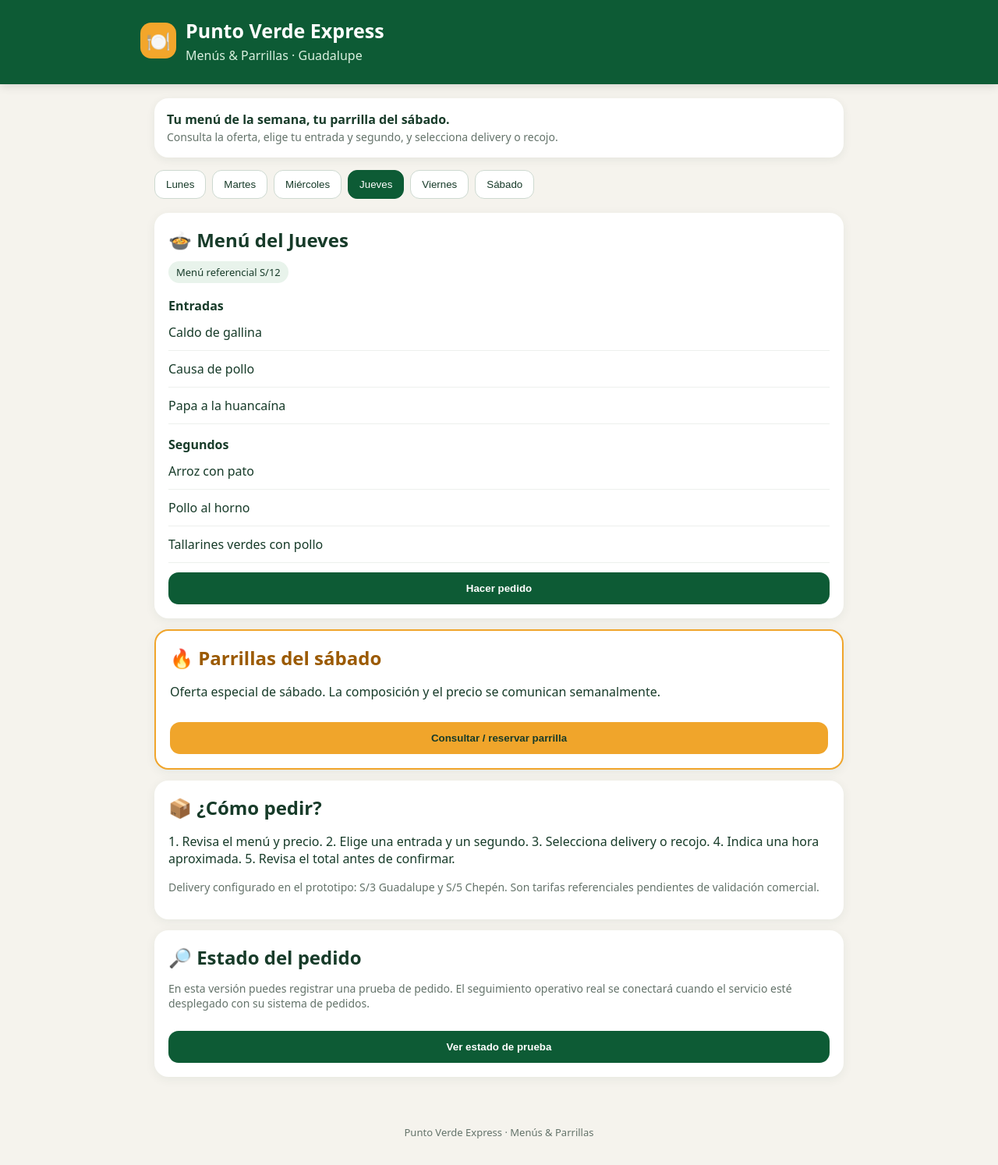
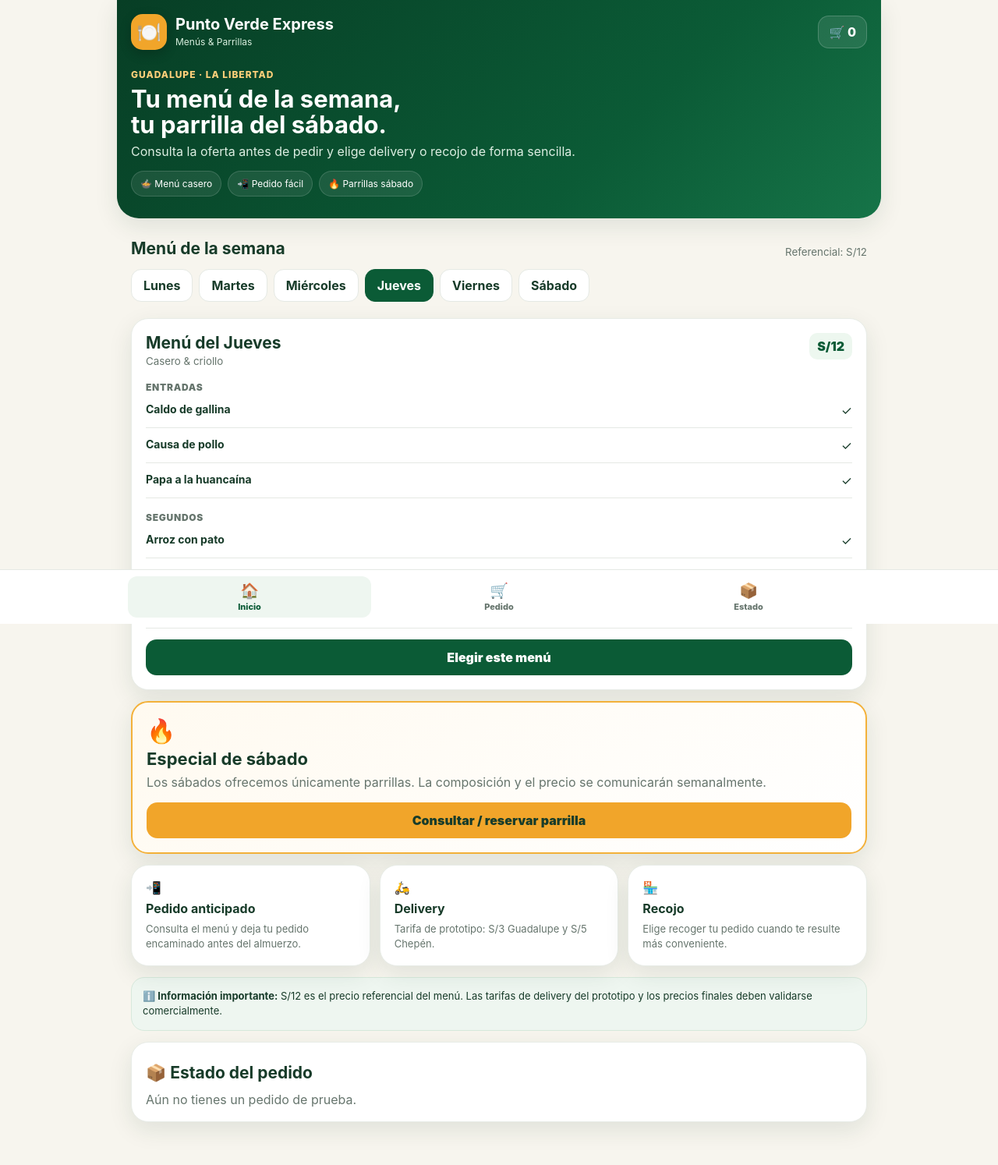
Before and after one commit to meraop721-dotcom/punto-verde-express, a website: page public/index.html in a window 1280 px wide. Shown: the whole page at 78% size. Drawn offline with Linux system fonts and the light colour scheme.

Commit message:
Add files via upload

```diff
--- a/package.json
+++ b/package.json
@@ -1,6 +1,6 @@
 {
   "name": "punto-verde-express",
-  "version": "2.0.0",
+  "version": "3.0.0",
   "private": true,
   "scripts": {
     "start": "node server.js"
--- a/public/index.html
+++ b/public/index.html
@@ -2,44 +2,83 @@
 <html lang="es">
 <head>
 <meta charset="utf-8">
-<meta name="viewport" content="width=device-width,initial-scale=1">
-<title>Punto Verde Express - Menús & Parrillas</title>
+<meta name="viewport" content="width=device-width,initial-scale=1,viewport-fit=cover">
+<meta name="theme-color" content="#0b5b36">
+<meta name="description" content="Punto Verde Express — Menús & Parrillas">
+<link rel="manifest" href="/manifest.webmanifest">
+<title>Punto Verde Express</title>
 <style>
-*{box-sizing:border-box}body{margin:0;font-family:system-ui,-apple-system,Segoe UI,Roboto,sans-serif;background:#f5f3ed;color:#173b29}
-header{background:#0d5b35;color:white;padding:22px 18px 26px;position:sticky;top:0;z-index:5;box-shadow:0 2px 12px #0002}
-.wrap{max-width:920px;margin:auto}.brand{display:flex;align-items:center;gap:12px}.logo{width:46px;height:46px;border-radius:14px;background:#f3a62b;display:grid;place-items:center;font-size:25px}
-h1{margin:0;font-size:25px}header p{margin:4px 0 0;color:#d9f0df}
-main{padding:18px}.notice{background:#fff;border-radius:18px;padding:16px;margin-bottom:16px;box-shadow:0 3px 12px #173b2912}
-.days{display:flex;gap:8px;overflow:auto;padding-bottom:4px}.day{border:1px solid #cdd9d0;background:white;border-radius:12px;padding:10px 14px;white-space:nowrap;color:#173b29}.day.active{background:#0d5b35;color:white;border-color:#0d5b35}
-.card{background:white;border-radius:18px;padding:18px;margin:14px 0;box-shadow:0 3px 14px #173b2910}.card h2{margin:0 0 8px}.tag{display:inline-block;background:#e8f3eb;border-radius:999px;padding:5px 10px;font-size:13px;margin:3px 4px 3px 0}.section{font-weight:800;margin-top:15px}.item{display:flex;justify-content:space-between;gap:12px;padding:12px 0;border-bottom:1px solid #edf0ed}.item:last-child{border-bottom:0}.price{font-weight:800;white-space:nowrap}.select{display:grid;grid-template-columns:1fr 1fr;gap:10px}.select button,.primary{border:0;border-radius:13px;padding:13px;font-weight:700;cursor:pointer}.primary{background:#0d5b35;color:white;width:100%;margin-top:12px}.secondary{background:#f0a52b;color:#173b29}.muted{color:#64736a;font-size:14px}.special{border:2px solid #f0a52b}.special h2{color:#9b5a00}
-.modal{display:none;position:fixed;inset:0;background:#0007;z-index:20;padding:16px;align-items:flex-end}.modal.show{display:flex}.sheet{background:white;border-radius:22px 22px 0 0;width:100%;max-width:700px;margin:auto;padding:20px;max-height:90vh;overflow:auto}.row{display:flex;justify-content:space-between;align-items:center;gap:12px;margin:10px 0}.row select,.row input{width:100%;padding:12px;border:1px solid #ccd6cf;border-radius:10px;background:white}.close{float:right;border:0;background:#eee;border-radius:50%;width:36px;height:36px}
-.status{padding:14px;border-radius:14px;background:#eef7f0;margin-top:12px}
-footer{text-align:center;color:#64736a;padding:30px 15px;font-size:13px}
-@media(max-width:600px){.select{grid-template-columns:1fr}h1{font-size:21px}}
+:root{--green:#0b5b36;--green2:#0f7143;--cream:#f7f5ee;--gold:#f1a52a;--ink:#173b29;--muted:#66756d;--white:#fff;--line:#e5e9e4;--shadow:0 10px 30px rgba(17,55,38,.10)}
+*{box-sizing:border-box}html{scroll-behavior:smooth}body{margin:0;background:var(--cream);color:var(--ink);font-family:Inter,system-ui,-apple-system,BlinkMacSystemFont,"Segoe UI",sans-serif;padding-bottom:78px}
+button,input,select{font:inherit}.app{max-width:980px;margin:auto}
+.top{background:linear-gradient(135deg,#073e25,#0b5b36 65%,#167448);color:white;padding:18px 18px 28px;border-radius:0 0 28px 28px;box-shadow:var(--shadow)}
+.topbar{display:flex;align-items:center;justify-content:space-between;gap:12px}.brand{display:flex;align-items:center;gap:11px}.mark{width:46px;height:46px;border-radius:15px;background:var(--gold);display:grid;place-items:center;font-size:25px;box-shadow:0 5px 15px #0003}.brand h1{font-size:20px;line-height:1.05;margin:0}.brand span{display:block;color:#d8efdf;font-size:12px;margin-top:4px}
+.cartbtn{border:0;background:#ffffff18;color:white;border:1px solid #ffffff2e;border-radius:14px;padding:10px 13px;font-weight:800}.hero{margin-top:24px}.eyebrow{color:#ffd07a;font-weight:800;font-size:12px;letter-spacing:.08em;text-transform:uppercase}.hero h2{font-size:31px;line-height:1.08;margin:7px 0}.hero p{color:#dceee2;margin:0;max-width:620px}.chips{display:flex;gap:8px;margin-top:15px;flex-wrap:wrap}.chip{padding:8px 11px;border-radius:999px;background:#ffffff14;border:1px solid #ffffff25;font-size:12px}
+main{padding:18px}.section-head{display:flex;justify-content:space-between;align-items:end;gap:10px;margin:8px 0 12px}.section-head h3{margin:0;font-size:21px}.section-head small{color:var(--muted)}
+.days{display:flex;gap:8px;overflow:auto;padding:2px 0 7px;scrollbar-width:none}.days::-webkit-scrollbar{display:none}.day{flex:0 0 auto;border:1px solid var(--line);background:white;color:var(--ink);border-radius:13px;padding:10px 15px;font-weight:750}.day.active{background:var(--green);border-color:var(--green);color:#fff}
+.menu-card,.feature,.order-card{background:white;border:1px solid #e8ece7;border-radius:22px;padding:18px;box-shadow:var(--shadow);margin-top:14px}.menu-title{display:flex;justify-content:space-between;gap:12px;align-items:start}.menu-title h4{margin:0;font-size:21px}.price{background:#edf7ef;color:var(--green);padding:7px 10px;border-radius:10px;font-weight:900;white-space:nowrap}.label{font-size:12px;font-weight:900;text-transform:uppercase;letter-spacing:.06em;color:var(--muted);margin-top:17px}.food{display:flex;justify-content:space-between;gap:10px;padding:12px 0;border-bottom:1px solid var(--line)}.food:last-child{border-bottom:0}.food b{font-size:14px}.order{width:100%;margin-top:14px;border:0;background:var(--green);color:#fff;border-radius:14px;padding:13px;font-weight:900}
+.saturday{border:2px solid #f3b13a;background:linear-gradient(145deg,#fffaf0,#fff);}.saturday .icon{font-size:30px}.saturday h4{font-size:22px;margin:5px 0}.saturday p{color:var(--muted);margin:0;line-height:1.5}.gold{background:var(--gold);color:#183c2a}
+.grid{display:grid;grid-template-columns:repeat(3,1fr);gap:12px;margin-top:14px}.feature{margin:0}.feature strong{display:block;margin:7px 0}.feature p{font-size:13px;color:var(--muted);line-height:1.45;margin:0}
+.note{background:#eef6f0;border:1px solid #d7e9dc;border-radius:17px;padding:14px;margin-top:14px;font-size:13px;line-height:1.5}
+.bottom{position:fixed;left:0;right:0;bottom:0;background:#fff;border-top:1px solid var(--line);z-index:10;padding:8px max(14px,calc((100vw - 980px)/2 + 14px));display:grid;grid-template-columns:repeat(3,1fr);gap:8px}.bottom button{border:0;background:transparent;color:var(--muted);padding:7px;border-radius:12px;font-size:11px;font-weight:800}.bottom button.active{color:var(--green);background:#eef6f0}.bottom span{display:block;font-size:19px;margin-bottom:2px}
+.modal{display:none;position:fixed;inset:0;background:#0008;z-index:30;padding:15px;align-items:end}.modal.show{display:flex}.sheet{width:100%;max-width:720px;margin:auto;background:white;border-radius:25px 25px 0 0;max-height:92vh;overflow:auto;padding:20px}.sheettop{display:flex;justify-content:space-between;align-items:center}.close{border:0;border-radius:50%;width:38px;height:38px}.field{margin:12px 0}.field label{display:block;font-size:12px;font-weight:800;color:var(--muted);margin-bottom:6px}.field select,.field input{width:100%;padding:12px;border:1px solid #ccd6cf;border-radius:12px;background:white}.summary{background:#f6f8f5;border-radius:16px;padding:14px;margin-top:14px}.total{display:flex;justify-content:space-between;font-weight:900;font-size:18px}.confirm{width:100%;border:0;background:var(--green);color:#fff;border-radius:14px;padding:14px;font-weight:900;margin-top:12px}
+.toast{position:fixed;left:50%;bottom:88px;transform:translateX(-50%);background:#173b29;color:#fff;padding:12px 16px;border-radius:14px;display:none;z-index:50;box-shadow:var(--shadow);font-size:13px}.toast.show{display:block}
+@media(max-width:700px){.grid{grid-template-columns:1fr}.hero h2{font-size:28px}.top{border-radius:0 0 24px 24px}}
 </style>
 </head>
 <body>
-<header><div class="wrap"><div class="brand"><div class="logo">🍽️</div><div><h1>Punto Verde Express</h1><p>Menús & Parrillas · Guadalupe</p></div></div></div></header>
-<main class="wrap">
-<div class="notice"><b>Tu menú de la semana, tu parrilla del sábado.</b><br><span class="muted">Consulta la oferta, elige tu entrada y segundo, y selecciona delivery o recojo.</span></div>
-<div class="days" id="days"></div>
-<section id="menu"></section>
-<section class="card special"><h2>🔥 Parrillas del sábado</h2><p>Oferta especial de sábado. La composición y el precio se comunican semanalmente.</p><button class="primary secondary" onclick="openOrder('Parrilla del sábado')">Consultar / reservar parrilla</button></section>
-<section class="card"><h2>📦 ¿Cómo pedir?</h2><p>1. Revisa el menú y precio. 2. Elige una entrada y un segundo. 3. Selecciona delivery o recojo. 4. Indica una hora aproximada. 5. Revisa el total antes de confirmar.</p><p class="muted">Delivery configurado en el prototipo: S/3 Guadalupe y S/5 Chepén. Son tarifas referenciales pendientes de validación comercial.</p></section>
-<section class="card"><h2>🔎 Estado del pedido</h2><p class="muted">En esta versión puedes registrar una prueba de pedido. El seguimiento operativo real se conectará cuando el servicio esté desplegado con su sistema de pedidos.</p><button class="primary" onclick="showStatus()">Ver estado de prueba</button><div id="status"></div></section>
+<div class="app">
+<header class="top">
+ <div class="topbar">
+  <div class="brand"><div class="mark">🍽️</div><div><h1>Punto Verde Express</h1><span>Menús & Parrillas</span></div></div>
+  <button class="cartbtn" onclick="openCart()">🛒 <span id="cartCount">0</span></button>
+ </div>
+ <div class="hero">
+  <div class="eyebrow">Guadalupe · La Libertad</div>
+  <h2>Tu menú de la semana,<br>tu parrilla del sábado.</h2>
+  <p>Consulta la oferta antes de pedir y elige delivery o recojo de forma sencilla.</p>
+  <div class="chips"><div class="chip">🍲 Menú casero</div><div class="chip">📲 Pedido fácil</div><div class="chip">🔥 Parrillas sábado</div></div>
+ </div>
+</header>
+
+<main id="inicio">
+ <div class="section-head"><h3>Menú de la semana</h3><small>Referencial: S/12</small></div>
+ <div class="days" id="days"></div>
+ <section id="menu"></section>
+
+ <section class="menu-card saturday">
+  <div class="icon">🔥</div><h4>Especial de sábado</h4>
+  <p>Los sábados ofrecemos únicamente parrillas. La composición y el precio se comunicarán semanalmente.</p>
+  <button class="order gold" onclick="openOrder('Parrilla del sábado')">Consultar / reservar parrilla</button>
+ </section>
+
+ <div class="grid">
+  <div class="feature"><span>📲</span><strong>Pedido anticipado</strong><p>Consulta el menú y deja tu pedido encaminado antes del almuerzo.</p></div>
+  <div class="feature"><span>🛵</span><strong>Delivery</strong><p>Tarifa de prototipo: S/3 Guadalupe y S/5 Chepén.</p></div>
+  <div class="feature"><span>🏪</span><strong>Recojo</strong><p>Elige recoger tu pedido cuando te resulte más conveniente.</p></div>
+ </div>
+
+ <div class="note"><b>ℹ️ Información importante:</b> S/12 es el precio referencial del menú. Las tarifas de delivery del prototipo y los precios finales deben validarse comercialmente.</div>
+
+ <section class="order-card" id="estado">
+  <div class="section-head"><h3>📦 Estado del pedido</h3></div>
+  <div id="statusBox"><p style="color:var(--muted);margin:0">Aún no tienes un pedido de prueba.</p></div>
+ </section>
 </main>
-<footer>Punto Verde Express · Menús & Parrillas</footer>
+</div>
+
+<nav class="bottom"><button class="active" onclick="go('inicio')"><span>🏠</span>Inicio</button><button onclick="openOrder('Nuevo pedido')"><span>🛒</span>Pedido</button><button onclick="go('estado')"><span>📦</span>Estado</button></nav>
+<div id="toast" class="toast"></div>
 
 <div class="modal" id="modal"><div class="sheet">
-<button class="close" onclick="closeOrder()">✕</button><h2>🛒 Hacer pedido</h2>
-<div id="orderTitle" class="muted"></div>
-<div class="row"><label style="width:100%">Entrada<select id="entry"></select></label></div>
-<div class="row"><label style="width:100%">Segundo<select id="main"></select></label></div>
-<div class="row"><label style="width:100%">Modalidad<select id="delivery"><option value="delivery">Delivery</option><option value="pickup">Recojo</option></select></label></div>
-<div class="row"><label style="width:100%">Zona<select id="zone"><option>Guadalupe</option><option>Chepén</option></select></label></div>
-<div class="row"><label style="width:100%">Hora aproximada<input id="time" type="time"></label></div>
-<div class="notice"><b>Total estimado: S/<span id="total">12.00</span></b><br><span class="muted">Menú referencial S/12. El delivery se suma según la zona.</span></div>
-<button class="primary" onclick="confirmOrder()">Confirmar pedido de prueba</button>
+ <div class="sheettop"><div><b style="font-size:21px">🛒 Tu pedido</b><div id="orderTitle" style="font-size:13px;color:var(--muted)"></div></div><button class="close" onclick="closeOrder()">✕</button></div>
+ <div class="field"><label>Entrada</label><select id="entry"></select></div>
+ <div class="field"><label>Segundo</label><select id="main"></select></div>
+ <div class="field"><label>Modalidad</label><select id="delivery"><option value="delivery">🛵 Delivery</option><option value="pickup">🏪 Recojo</option></select></div>
+ <div class="field"><label>Zona</label><select id="zone"><option>Guadalupe</option><option>Chepén</option></select></div>
+ <div class="field"><label>Hora aproximada</label><input id="time" type="time"></div>
+ <div class="summary"><div class="total"><span>Total estimado</span><span>S/<span id="total">12.00</span></span></div><small style="color:var(--muted)">Menú S/12 + delivery según zona, si corresponde.</small></div>
+ <button class="confirm" onclick="confirmOrder()">Confirmar pedido</button>
 </div></div>
 
 <script>
@@ -51,22 +90,40 @@ const menus={
 "Viernes":{e:["Chilcano de pescado","Causa de atún","Papa rellena"],m:["Seco de cabrito","Lomo saltado","Pescado sudado"]},
 "Sábado":{e:[],m:[]}
 };
-let current="Jueves";
+let current=["Lunes","Martes","Miércoles","Jueves","Viernes","Sábado"][new Date().getDay()-1]||"Lunes";
+let cartCount=0;
+
 const days=document.getElementById("days");
-Object.keys(menus).forEach(d=>{let b=document.createElement("button");b.className="day"+(d===current?" active":"");b.textContent=d;b.onclick=()=>selectDay(d,b);days.appendChild(b)});
+Object.keys(menus).forEach(d=>{const b=document.createElement("button");b.className="day"+(d===current?" active":"");b.textContent=d;b.onclick=()=>selectDay(d,b);days.appendChild(b)});
 function selectDay(d,b){current=d;document.querySelectorAll(".day").forEach(x=>x.classList.remove("active"));b.classList.add("active");render()}
 function render(){
  const x=menus[current], el=document.getElementById("menu");
- if(current==="Sábado"){el.innerHTML=`<div class="card special"><h2>🔥 Especial de sábado</h2><p>Parrillas únicamente. La composición y el precio se definirán y comunicarán semanalmente.</p><button class="primary secondary" onclick="openOrder('Parrilla del sábado')">Consultar / reservar</button></div>`;return}
- el.innerHTML=`<div class="card"><h2>🍲 Menú del ${current}</h2><span class="tag">Menú referencial S/12</span><div class="section">Entradas</div>${x.e.map(i=>`<div class="item"><span>${i}</span></div>`).join("")}<div class="section">Segundos</div>${x.m.map(i=>`<div class="item"><span>${i}</span></div>`).join("")}<button class="primary" onclick="openOrder('Menú del ${current}')">Hacer pedido</button></div>`;
+ if(current==="Sábado"){el.innerHTML='<div class="menu-card saturday"><div class="icon">🔥</div><h4>Parrillas del sábado</h4><p>Oferta especial. Composición y precio comunicados semanalmente.</p></div>';return}
+ el.innerHTML=`<div class="menu-card"><div class="menu-title"><div><h4>Menú del ${current}</h4><small style="color:var(--muted)">Casero & criollo</small></div><div class="price">S/12</div></div>
+ <div class="label">Entradas</div>${x.e.map(i=>`<div class="food"><b>${i}</b><span>✓</span></div>`).join("")}
+ <div class="label">Segundos</div>${x.m.map(i=>`<div class="food"><b>${i}</b><span>✓</span></div>`).join("")}
+ <button class="order" onclick="openOrder('Menú del ${current}')">Elegir este menú</button></div>`;
 }
-function openOrder(title){document.getElementById("modal").classList.add("show");document.getElementById("orderTitle").textContent=title;let x=menus[current];document.getElementById("entry").innerHTML=x.e.map(i=>`<option>${i}</option>`).join("");document.getElementById("main").innerHTML=x.m.map(i=>`<option>${i}</option>`).join("");updateTotal()}
+function openOrder(title){
+ const x=menus[current];document.getElementById("modal").classList.add("show");document.getElementById("orderTitle").textContent=title;
+ document.getElementById("entry").innerHTML=(x.e.length?x.e:["Consultar oferta"]).map(i=>`<option>${i}</option>`).join("");
+ document.getElementById("main").innerHTML=(x.m.length?x.m:["Parrilla del sábado"]).map(i=>`<option>${i}</option>`).join("");
+ updateTotal();
+}
 function closeOrder(){document.getElementById("modal").classList.remove("show")}
-function updateTotal(){let base=12, d=document.getElementById("delivery").value, z=document.getElementById("zone").value;document.getElementById("total").textContent=(base+(d==="delivery"?(z==="Guadalupe"?3:5):0)).toFixed(2)}
-document.getElementById("delivery").onchange=updateTotal;document.getElementById("zone").onchange=updateTotal;
-function confirmOrder(){let zone=document.getElementById("zone").value, d=document.getElementById("delivery").value;document.getElementById("status").innerHTML=`<div class="status"><b>✅ Pedido de prueba registrado</b><br>${document.getElementById("entry").value} + ${document.getElementById("main").value}<br>${d==="delivery"?"Delivery":"Recojo"} · ${zone}<br><span class="muted">Estado: recibido · pendiente de preparación</span></div>`;closeOrder();window.scrollTo({top:document.body.scrollHeight,behavior:"smooth"})}
-function showStatus(){document.getElementById("status").innerHTML=`<div class="status"><b>📦 Pedido recibido</b><br>Estado de prueba: pendiente de preparación.</div>`}
+function updateTotal(){const d=document.getElementById("delivery").value,z=document.getElementById("zone").value;const t=12+(d==="delivery"?(z==="Guadalupe"?3:5):0);document.getElementById("total").textContent=t.toFixed(2)}
+delivery.onchange=updateTotal;zone.onchange=updateTotal;
+function confirmOrder(){
+ cartCount=1;document.getElementById("cartCount").textContent=cartCount;
+ const z=zone.value,d=delivery.value,t=document.getElementById("total").textContent;
+ document.getElementById("statusBox").innerHTML=`<div style="background:#eef6f0;border:1px solid #d7e9dc;border-radius:15px;padding:14px"><b>✅ Pedido recibido</b><p style="margin:7px 0;color:var(--muted)">${entry.value} + ${main.value}<br>${d==="delivery"?"🛵 Delivery":"🏪 Recojo"} · ${z}<br>Total: <b>S/${t}</b></p><b>🟢 Estado: pendiente de preparación</b></div>`;
+ closeOrder();toast("Pedido registrado correctamente");go("estado");
+}
+function openCart(){toast(cartCount?"Tienes 1 pedido en proceso":"Tu carrito está vacío")}
+function toast(t){const x=document.getElementById("toast");x.textContent=t;x.classList.add("show");setTimeout(()=>x.classList.remove("show"),2200)}
+function go(id){document.getElementById(id).scrollIntoView({behavior:"smooth",block:"start"})}
 render();
+if("serviceWorker" in navigator){navigator.serviceWorker.register("/sw.js").catch(()=>{})}
 </script>
 </body>
 </html>
--- /dev/null
+++ b/public/sw.js
@@ -0,0 +1,3 @@
+const CACHE="punto-verde-v3";
+self.addEventListener("install",e=>e.waitUntil(caches.open(CACHE).then(c=>c.addAll(["/","/index.html","/manifest.webmanifest"]))));
+self.addEventListener("fetch",e=>e.respondWith(caches.match(e.request).then(r=>r||fetch(e.request))));
```
Also changed, not shown: server.js (+5 -2 lines), README.md, public/manifest.webmanifest (added).
